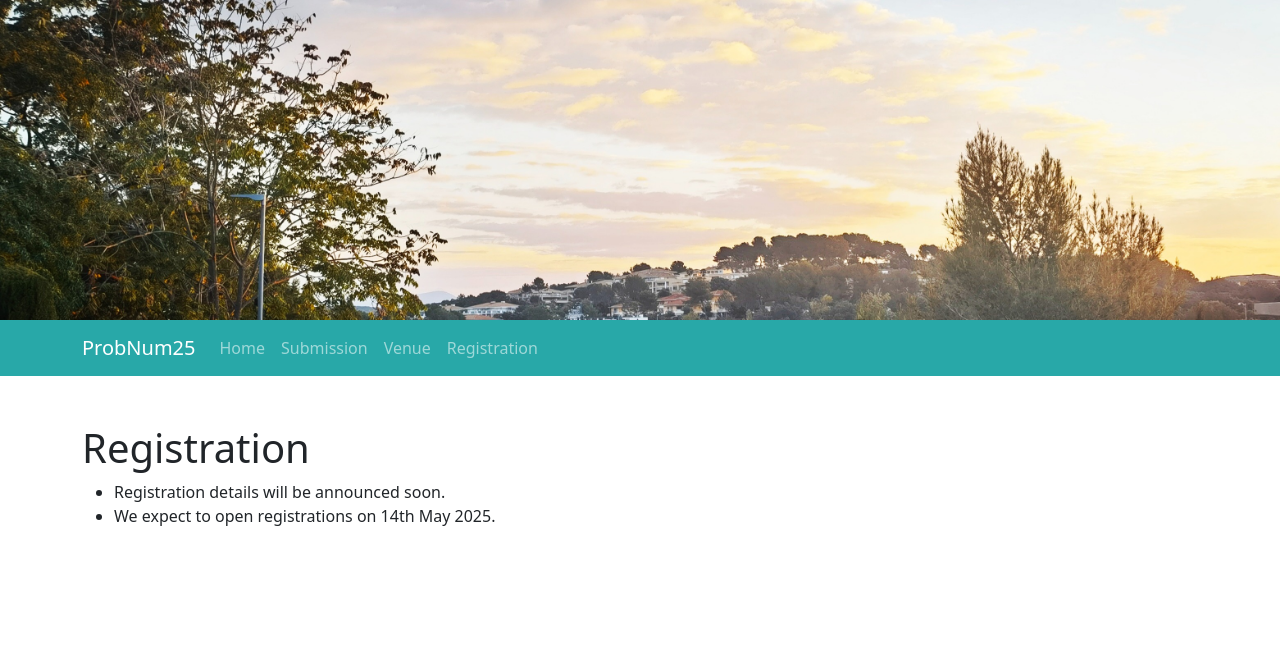
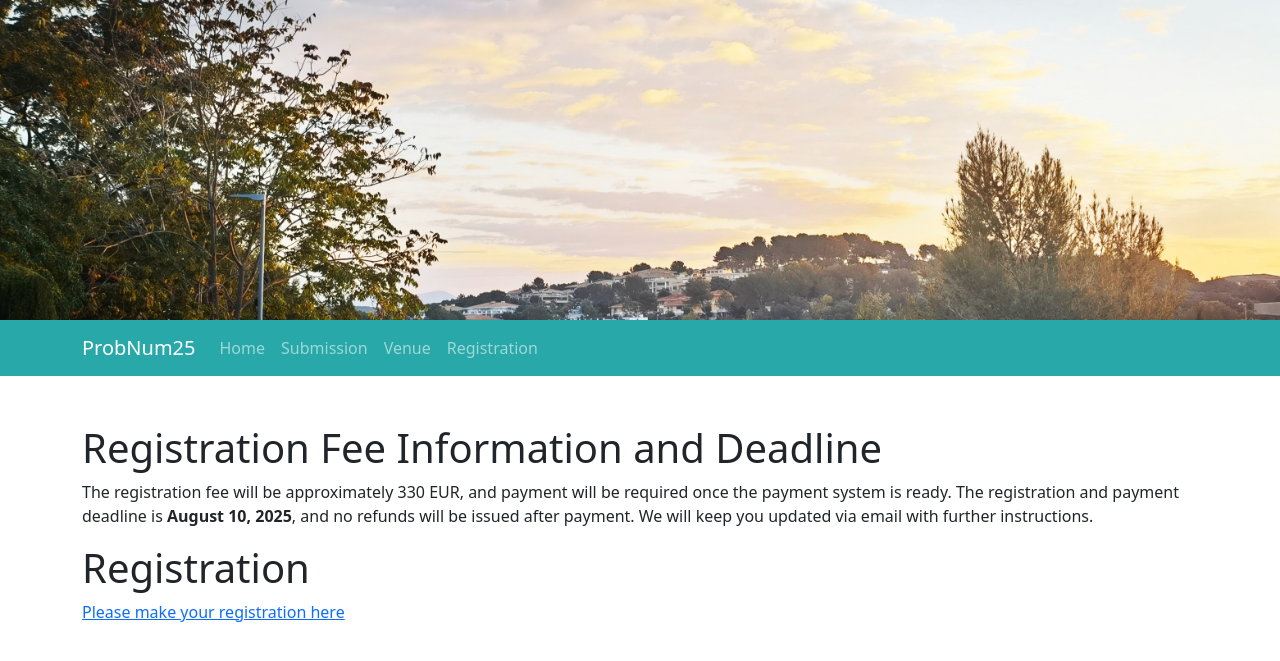
Before and after one commit to probnum2026/probnum2026.github.io, a Jekyll site: the page built from registration.md, in a window 1280 px wide. Shown: the top 661 px of the page. Built offline with Jekyll 4.4.1, drawn with Linux system fonts in a browser that asks for light colours; nearby versions of some CDN libraries.

Commit message:
Update registration.md
Added the registration website

```diff
--- a/registration.md
+++ b/registration.md
@@ -4,6 +4,8 @@ title: "ProbNum25 : Registration"
 header_image: Sophia.jpg
 ---
 
+# Registration Fee Information and Deadline
+The registration fee will be approximately 330 EUR, and payment will be required once the payment system is ready. The registration and payment deadline is **August 10, 2025**, and no refunds will be issued after payment. We will keep you updated via email with further instructions.
+
 # Registration
-- Registration details will be announced soon.
-- We expect to open registrations on 14th May 2025.
+[Please make your registration here](https://docs.google.com/forms/d/e/1FAIpQLSfqxgl9gLVwdIZXJzY1VMEJKKpfC-DbU-lVVFc9iBt62riEPA/viewform?usp=header)
```
